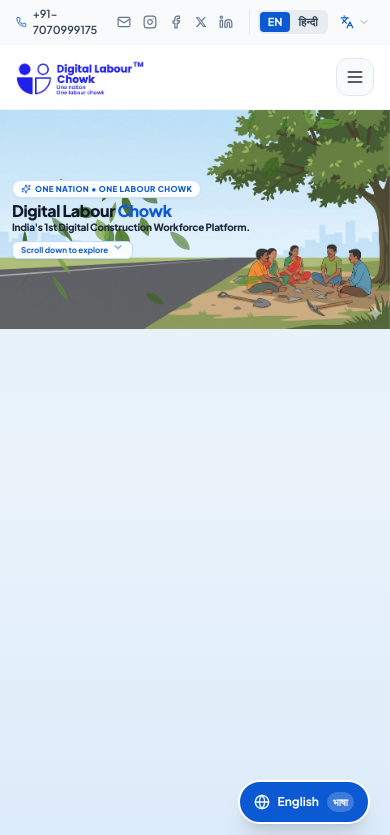
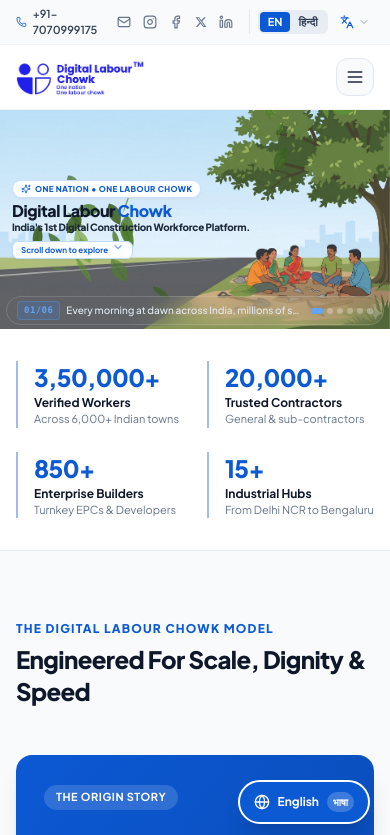
Before and after one commit to suryanmandal/digitallabourchowkv2, a Next.js app: page /about-us in a window 390 px wide. Shown: the top 835 px of the page. Built offline with nearby package versions, Linux system fonts and the light colour scheme.

Commit message:
fix(about-us): restore full statistics bar on mobile and dock flush below 16:9 film with responsive scroll scrubbing

```diff
--- a/app/about-us/page.tsx
+++ b/app/about-us/page.tsx
@@ -186,8 +186,8 @@ export default function AboutUsPage() {
       {/* ========================================================================= */}
       <AboutHeroFilmScroll />
 
-      {/* QUICK PLATFORM METRICS BAR (Seamless Handoff from Hero Film to Content on Desktop) */}
-      <div className="hidden sm:block w-full bg-white border-b border-slate-200/80 shadow-xs py-8 px-4 sm:px-8">
+      {/* QUICK PLATFORM METRICS BAR (Seamless Handoff from Hero Film to Content) */}
+      <div className="w-full bg-white border-b border-slate-200/80 shadow-xs py-8 px-4 sm:px-8">
         <div className="max-w-7xl mx-auto grid grid-cols-2 md:grid-cols-4 gap-6 sm:gap-8">
           {stats.map((s, idx) => (
             <div key={idx} className="flex flex-col border-l-2 border-[#0C59D4]/40 pl-4">
--- a/components/AboutHeroFilmScroll.tsx
+++ b/components/AboutHeroFilmScroll.tsx
@@ -114,6 +114,8 @@ export default function AboutHeroFilmScroll() {
 
     const handleScroll = () => {
       if (!containerRef.current) return;
+      if (window.innerWidth >= 640) {
+        // Desktop full-screen RAF scroll tracking across 450vh
         const rect = containerRef.current.getBoundingClientRect();
         const totalScrollable = containerRef.current.offsetHeight - window.innerHeight;
         if (totalScrollable <= 0) return;
@@ -122,9 +124,17 @@ export default function AboutHeroFilmScroll() {
         const p = Math.max(0, Math.min(1, currentScroll / totalScrollable));
         setProgress(p);
 
-      // Determine active scene (0 to 5)
         const sceneIdx = Math.min(SCENES.length - 1, Math.floor(p * SCENES.length));
         setActiveScene(sceneIdx);
+      } else {
+        // Mobile scroll tracking: As user scrolls down past the hero into the stats,
+        // map scroll offset smoothly to scene progress!
+        const scrollY = window.scrollY;
+        const p = Math.max(0, Math.min(1, scrollY / 320));
+        setProgress(p);
+        const sceneIdx = Math.min(SCENES.length - 1, Math.floor(p * SCENES.length));
+        setActiveScene(sceneIdx);
+      }
     };
 
     const onScroll = () => {
@@ -143,14 +153,19 @@ export default function AboutHeroFilmScroll() {
 
   // Jump to specific scene dot
   const scrollToScene = (sceneIdx: number) => {
-    if (!containerRef.current) return;
+    if (window.innerWidth >= 640 && containerRef.current) {
       const totalScrollable = containerRef.current.offsetHeight - window.innerHeight;
       const targetProgress = sceneIdx / (SCENES.length - 1);
       const targetY = containerRef.current.offsetTop + targetProgress * totalScrollable;
       window.scrollTo({ top: targetY, behavior: "smooth" });
+    } else {
+      const targetProgress = sceneIdx / (SCENES.length - 1);
+      setProgress(targetProgress);
+      setActiveScene(sceneIdx);
+    }
   };
 
-  // Touch swipe support (horizontal swipe jumps scenes via smooth scroll)
+  // Touch swipe support (horizontal swipe jumps scenes smoothly)
   const touchStartX = useRef<number | null>(null);
   const touchStartY = useRef<number | null>(null);
 
@@ -164,13 +179,13 @@ export default function AboutHeroFilmScroll() {
     const deltaX = e.changedTouches[0].clientX - touchStartX.current;
     const deltaY = e.changedTouches[0].clientY - touchStartY.current;
 
-    if (Math.abs(deltaX) > Math.abs(deltaY) && Math.abs(deltaX) > 40) {
+    if (Math.abs(deltaX) > Math.abs(deltaY) && Math.abs(deltaX) > 35) {
       if (deltaX < 0) {
         // Swiped left -> next scene
-        scrollToScene(Math.min(SCENES.length - 1, activeScene + 1));
+        scrollToScene((activeScene + 1) % SCENES.length);
       } else {
         // Swiped right -> prev scene
-        scrollToScene(Math.max(0, activeScene - 1));
+        scrollToScene((activeScene - 1 + SCENES.length) % SCENES.length);
       }
     }
     touchStartX.current = null;
@@ -325,17 +340,17 @@ export default function AboutHeroFilmScroll() {
   return (
     <div
       ref={containerRef}
-      className="relative w-full h-[250vh] sm:h-[450vh] bg-[#EBF3FB] m-0 p-0"
+      className="relative w-full h-auto aspect-[16/9] sm:aspect-auto sm:h-[450vh] bg-[#EBF3FB] m-0 p-0"
       style={{
         ['--header-height' as string]: `${headerHeight}px`,
       }}
       aria-label="DLC Visual Journey Scroll Story"
     >
-      {/* STAGE: Sticky on mobile and desktop, filling screen below header */}
+      {/* STAGE: 16:9 on mobile (0 empty dead space); Sticky full-viewport on desktop */}
       <div
-        className="sticky w-full h-[calc(100vh-var(--header-height))] overflow-hidden select-none bg-[#EBF3FB] flex flex-col justify-start"
+        className="relative sm:sticky w-full h-full overflow-hidden select-none bg-[#EBF3FB] flex flex-col justify-start sm:justify-center aspect-[16/9] sm:aspect-auto sm:h-[calc(100vh-var(--header-height))]"
         style={{
-          top: `${headerHeight}px`,
+          top: isMobile ? undefined : `${headerHeight}px`,
         }}
         onTouchStart={handleTouchStart}
         onTouchEnd={handleTouchEnd}
@@ -344,9 +359,9 @@ export default function AboutHeroFilmScroll() {
         <div className="absolute inset-0 bg-gradient-to-b from-[#E2EFFB] via-[#EAF3FA] to-[#DCEBFA] pointer-events-none" />
 
         {/* =================================================================== */}
-        {/* 16:9 CINEMATIC STAGE: Identical 16:9 Ratio on Mobile; Full on Desktop */}
+        {/* 16:9 CINEMATIC STAGE: Identical 16:9 Ratio on Mobile & Desktop     */}
         {/* =================================================================== */}
-        <div className="relative w-full aspect-[16/9] sm:aspect-auto sm:h-full overflow-hidden shrink-0">
+        <div className="relative w-full h-full overflow-hidden shrink-0">
 
           {/* STACKED 6 SCENE FRAMES */}
           {SCENES.map((scene, idx) => {
@@ -379,6 +394,24 @@ export default function AboutHeroFilmScroll() {
             ref={canvasRef}
             className="absolute inset-0 w-full h-full pointer-events-none z-20"
           />
+
+          {/* Mobile Navigation Chevron Arrows */}
+          <button
+            type="button"
+            onClick={() => scrollToScene((activeScene - 1 + SCENES.length) % SCENES.length)}
+            className="sm:hidden absolute left-2 top-1/2 -translate-y-1/2 z-35 w-7 h-7 rounded-full bg-black/45 backdrop-blur-xs text-white flex items-center justify-center border border-white/20 active:scale-90 transition-transform shadow-md cursor-pointer"
+            aria-label="Previous scene"
+          >
+            <ChevronLeft className="w-4 h-4" />
+          </button>
+          <button
+            type="button"
+            onClick={() => scrollToScene((activeScene + 1) % SCENES.length)}
+            className="sm:hidden absolute right-2 top-1/2 -translate-y-1/2 z-35 w-7 h-7 rounded-full bg-black/45 backdrop-blur-xs text-white flex items-center justify-center border border-white/20 active:scale-90 transition-transform shadow-md cursor-pointer"
+            aria-label="Next scene"
+          >
+            <ChevronRight className="w-4 h-4" />
+          </button>
 
           {/* =============================================================== */}
           {/* SCENE 1 BRAND TITLE: "Digital Labour Chowk" + Short Single Punchline */}
@@ -413,28 +446,71 @@ export default function AboutHeroFilmScroll() {
           )}
 
           {/* =============================================================== */}
-          {/* DESKTOP FLOATING BOTTOM STORY SUBTITLE & PROGRESS BAR           */}
+          {/* SCENES 5 & 6 INTERACTIVE APP DOWNLOAD / CTA OVERLAY             */}
           {/* =============================================================== */}
-          <div className="hidden sm:flex absolute inset-x-0 bottom-6 z-30 flex-col items-center px-6 pointer-events-none">
-            <div className="bg-[#080C16]/88 backdrop-blur-md border border-white/15 text-white rounded-full px-6 py-2.5 shadow-2xl flex items-center gap-4 max-w-2xl w-full justify-between pointer-events-auto">
-              <div className="flex items-center gap-2.5 min-w-0">
-                <span className="text-xs font-mono font-bold text-blue-400 uppercase tracking-wider bg-blue-500/20 border border-blue-400/30 px-2 py-0.5 rounded shrink-0">
+          {progress >= 0.72 && (
+            <div
+              className="absolute inset-x-0 top-1.5 sm:top-auto sm:bottom-20 z-30 flex items-center justify-center p-1.5 sm:p-3 pointer-events-auto transition-opacity duration-300"
+              style={{
+                opacity: progress >= 0.75 ? Math.min(1, (progress - 0.75) / 0.1) : 0,
+              }}
+            >
+              <div className="bg-white/95 backdrop-blur-xl border border-slate-200/90 rounded-xl sm:rounded-2xl p-1.5 sm:p-4 shadow-xl max-w-lg w-auto sm:w-full flex items-center justify-between gap-2 sm:gap-4">
+                <div className="hidden sm:block">
+                  <h4 className="text-xs sm:text-sm font-black text-slate-900 tracking-tight flex items-center gap-1.5">
+                    <span>Ready to Deploy or Work?</span>
+                    <CheckCircle2 className="w-3.5 h-3.5 text-emerald-600" />
+                  </h4>
+                  <p className="text-[10px] sm:text-[11px] text-slate-500 font-medium">
+                    Join 350,000+ verified workers and 20,000+ contractors on DLC.
+                  </p>
+                </div>
+
+                <div className="flex items-center gap-1.5 sm:gap-2 shrink-0">
+                  <a
+                    href="https://play.google.com/store/apps"
+                    target="_blank"
+                    rel="noopener noreferrer"
+                    className="inline-flex items-center gap-1 sm:gap-1.5 px-2.5 sm:px-3.5 py-1 sm:py-2 rounded-lg sm:rounded-xl bg-[#0C59D4] hover:bg-blue-700 text-white font-bold text-[9px] sm:text-[11px] uppercase tracking-wider shadow-sm transition-all active:scale-95"
+                  >
+                    <Download className="w-3 h-3 sm:w-3.5 sm:h-3.5" />
+                    <span>Get App</span>
+                  </a>
+                  <a
+                    href="https://onboarding.digitallabourchowk.com/login"
+                    className="inline-flex items-center gap-1 px-2 sm:px-3 py-1 sm:py-2 rounded-lg sm:rounded-xl bg-slate-100 hover:bg-slate-200 text-slate-800 font-bold text-[9px] sm:text-[11px] transition-colors"
+                  >
+                    <span>Web Portal</span>
+                    <ArrowRight className="w-2.5 h-2.5 sm:w-3 sm:h-3" />
+                  </a>
+                </div>
+              </div>
+            </div>
+          )}
+
+          {/* =============================================================== */}
+          {/* FLOATING BOTTOM STORY SUBTITLE & PROGRESS BAR                   */}
+          {/* =============================================================== */}
+          <div className="absolute inset-x-0 bottom-1 sm:bottom-6 z-30 flex flex-col items-center px-1.5 sm:px-6 pointer-events-none">
+            <div className="bg-[#080C16]/88 backdrop-blur-md border border-white/15 text-white rounded-full px-2.5 py-1 sm:px-6 sm:py-2.5 shadow-2xl flex items-center gap-1.5 sm:gap-4 max-w-2xl w-full justify-between pointer-events-auto">
+              <div className="flex items-center gap-1.5 sm:gap-2.5 min-w-0">
+                <span className="text-[9px] sm:text-xs font-mono font-bold text-blue-400 uppercase tracking-wider bg-blue-500/20 border border-blue-400/30 px-1.5 sm:px-2 py-0.5 rounded shrink-0">
                   0{activeScene + 1}/06
                 </span>
-                <p className="text-xs md:text-sm font-medium text-slate-200 truncate">
+                <p className="text-[10px] sm:text-xs md:text-sm font-medium text-slate-200 truncate">
                   {SCENES[activeScene].storyLine}
                 </p>
               </div>
 
               {/* Scene jump dots */}
-              <div className="flex items-center gap-1.5 shrink-0">
+              <div className="flex items-center gap-1 sm:gap-1.5 shrink-0">
                 {SCENES.map((s, idx) => (
                   <button
                     key={s.id}
                     type="button"
                     onClick={() => scrollToScene(idx)}
                     className={`h-1.5 rounded-full transition-all duration-300 cursor-pointer ${
-                      activeScene === idx ? "w-5 bg-blue-400" : "w-1.5 bg-white/30 hover:bg-white/60"
+                      activeScene === idx ? "w-3 sm:w-5 bg-blue-400" : "w-1.5 bg-white/30 hover:bg-white/60"
                     }`}
                     aria-label={`Jump to scene ${idx + 1}`}
                   />
@@ -443,141 +519,6 @@ export default function AboutHeroFilmScroll() {
             </div>
           </div>
 
-          {/* =============================================================== */}
-          {/* DESKTOP SCENES 5 & 6 INTERACTIVE APP DOWNLOAD / CTA OVERLAY     */}
-          {/* =============================================================== */}
-          {progress >= 0.72 && (
-            <div
-              className="hidden sm:flex absolute inset-x-0 bottom-20 z-30 items-center justify-center p-3 pointer-events-auto transition-opacity duration-300"
-              style={{
-                opacity: progress >= 0.75 ? Math.min(1, (progress - 0.75) / 0.1) : 0,
-              }}
-            >
-              <div className="bg-white/95 backdrop-blur-xl border border-slate-200/90 rounded-2xl p-4 shadow-xl max-w-lg w-full flex items-center justify-between gap-4">
-                <div>
-                  <h4 className="text-sm font-black text-slate-900 tracking-tight flex items-center gap-1.5">
-                    <span>Ready to Deploy or Work?</span>
-                    <CheckCircle2 className="w-3.5 h-3.5 text-emerald-600" />
-                  </h4>
-                  <p className="text-[11px] text-slate-500 font-medium">
-                    Join 350,000+ verified workers and 20,000+ contractors on DLC.
-                  </p>
-                </div>
-
-                <div className="flex items-center gap-2 shrink-0">
-                  <a
-                    href="https://play.google.com/store/apps"
-                    target="_blank"
-                    rel="noopener noreferrer"
-                    className="inline-flex items-center gap-1.5 px-3.5 py-2 rounded-xl bg-[#0C59D4] hover:bg-blue-700 text-white font-bold text-[11px] uppercase tracking-wider shadow-sm transition-all active:scale-95"
-                  >
-                    <Download className="w-3.5 h-3.5" />
-                    <span>Get App</span>
-                  </a>
-                  <a
-                    href="https://onboarding.digitallabourchowk.com/login"
-                    className="inline-flex items-center gap-1 px-3 py-2 rounded-xl bg-slate-100 hover:bg-slate-200 text-slate-800 font-bold text-[11px] transition-colors"
-                  >
-                    <span>Web Portal</span>
-                    <ArrowRight className="w-3 h-3" />
-                  </a>
-                </div>
-              </div>
-            </div>
-          )}
-
-        </div>
-
-        {/* =============================================================== */}
-        {/* MOBILE NARRATIVE & METRICS DOCK (Fills bottom screen - 0 blank space!) */}
-        {/* =============================================================== */}
-        <div className="sm:hidden flex-1 w-full bg-white flex flex-col justify-between p-3.5 border-t border-slate-200/90 shadow-xs overflow-hidden select-none">
-          {/* Active Scene Story Narration */}
-          <div className="flex flex-col gap-1.5">
-            <div className="flex items-center justify-between">
-              <span className="text-[10px] font-black uppercase tracking-wider text-[#0C59D4] bg-blue-50 border border-blue-200 px-2 py-0.5 rounded-md">
-                {SCENES[activeScene].actTitle}
-              </span>
-              <span className="text-[10px] font-mono font-bold text-slate-400">
-                0{activeScene + 1} / 06
-              </span>
-            </div>
-
-            <p className="text-xs font-semibold text-slate-800 leading-snug line-clamp-2">
-              {SCENES[activeScene].storyLine}
-            </p>
-
-            {/* Scene jump dots on mobile */}
-            <div className="flex items-center gap-1.5 pt-0.5">
-              {SCENES.map((s, idx) => (
-                <button
-                  key={s.id}
-                  type="button"
-                  onClick={() => scrollToScene(idx)}
-                  className={`h-1.5 rounded-full transition-all duration-300 cursor-pointer ${
-                    activeScene === idx ? "w-5 bg-[#0C59D4]" : "w-1.5 bg-slate-200"
-                  }`}
-                  aria-label={`Jump to scene ${idx + 1}`}
-                />
-              ))}
-            </div>
-          </div>
-
-          {/* Scene 5 & 6 Quick Download CTA (when activeScene >= 4) OR Platform Metrics Grid */}
-          {activeScene >= 4 ? (
-            <div className="bg-blue-50/80 border border-blue-200 rounded-xl p-2.5 flex items-center justify-between gap-2 mt-1">
-              <div className="min-w-0">
-                <h5 className="text-[11px] font-black text-slate-900 leading-tight">
-                  Ready to Deploy Manpower?
-                </h5>
-                <p className="text-[9px] text-slate-500 font-medium truncate">
-                  350k+ workers • 20k+ contractors
-                </p>
-              </div>
-              <div className="flex items-center gap-1.5 shrink-0">
-                <a
-                  href="https://play.google.com/store/apps"
-                  target="_blank"
-                  rel="noopener noreferrer"
-                  className="inline-flex items-center gap-1 px-2.5 py-1.5 rounded-lg bg-[#0C59D4] text-white font-bold text-[9px] uppercase tracking-wider shadow-xs"
-                >
-                  <Download className="w-2.5 h-2.5" />
-                  <span>Get App</span>
-                </a>
-                <a
-                  href="https://onboarding.digitallabourchowk.com/login"
-                  className="inline-flex items-center gap-1 px-2 py-1.5 rounded-lg bg-white border border-slate-200 text-slate-700 font-bold text-[9px]"
-                >
-                  <span>Portal</span>
-                  <ArrowRight className="w-2 h-2" />
-                </a>
-              </div>
-            </div>
-          ) : (
-            /* Quick Platform Metrics Grid (Brought directly closer on mobile!) */
-            <div className="grid grid-cols-2 gap-2 pt-2 border-t border-slate-100">
-              <div className="flex flex-col border-l-2 border-[#0C59D4] pl-2">
-                <span className="text-sm font-black text-[#0C59D4] leading-tight">3,50,000+</span>
-                <span className="text-[10px] font-bold text-slate-800">Verified Workers</span>
-                <span className="text-[8px] text-slate-400">Across 6,000+ towns</span>
-              </div>
-              <div className="flex flex-col border-l-2 border-[#0C59D4] pl-2">
-                <span className="text-sm font-black text-[#0C59D4] leading-tight">20,000+</span>
-                <span className="text-[10px] font-bold text-slate-800">Contractors</span>
-                <span className="text-[8px] text-slate-400">Trusted on-site</span>
-              </div>
-              <div className="flex flex-col border-l-2 border-[#0C59D4] pl-2">
-                <span className="text-sm font-black text-[#0C59D4] leading-tight">850+</span>
-                <span className="text-[10px] font-bold text-slate-800">Builders</span>
-                <span className="text-[8px] text-slate-400">Turnkey EPCs</span>
-              </div>
-              <div className="flex flex-col border-l-2 border-[#0C59D4] pl-2">
-                <span className="text-sm font-black text-[#0C59D4] leading-tight">15+</span>
-                <span className="text-[10px] font-bold text-slate-800">Hubs</span>
-                <span className="text-[8px] text-slate-400">Delhi to Bengaluru</span>
-              </div>
-            </div>
-          )}
         </div>
 
       </div>
```
Lines whose indentation alone changed are shown as unchanged.
